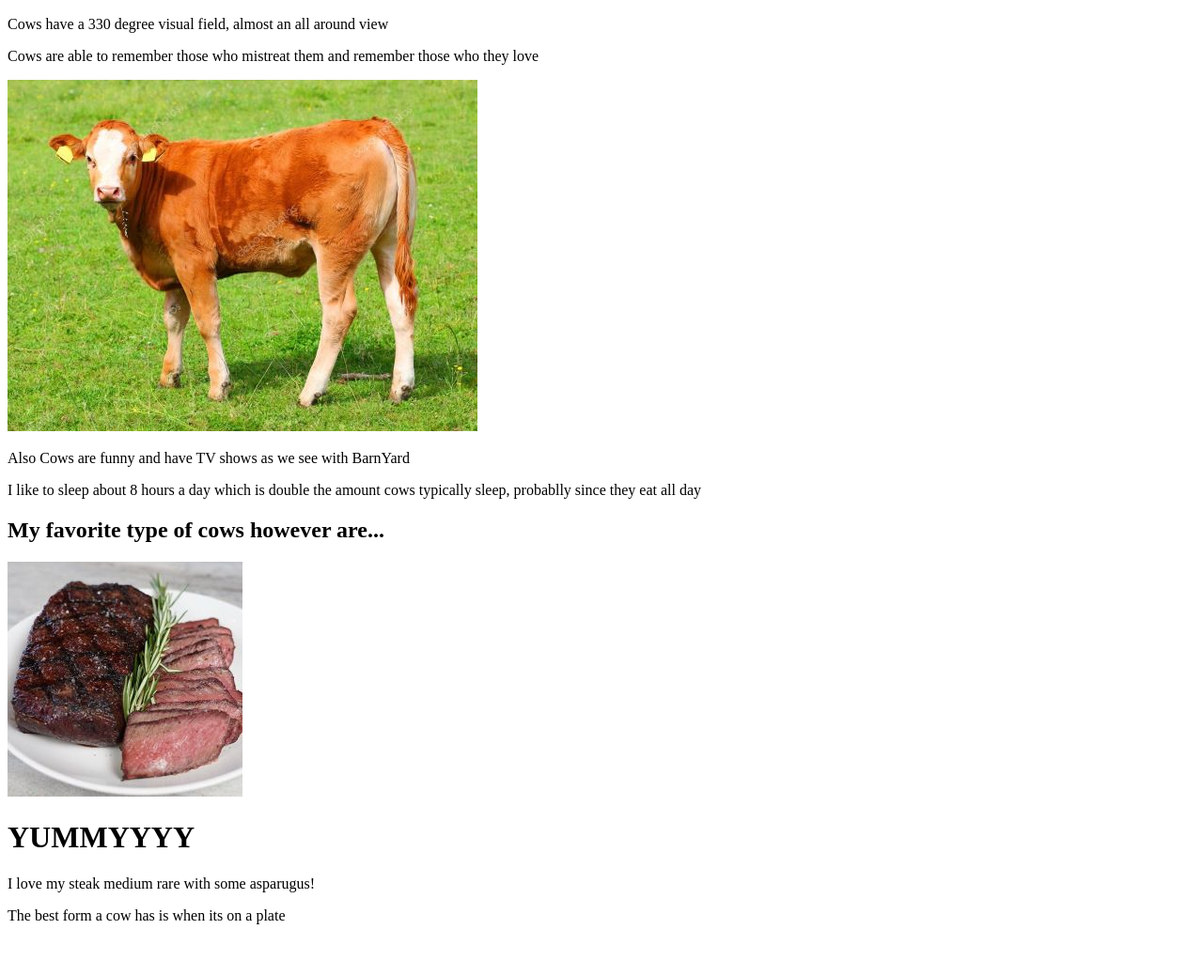
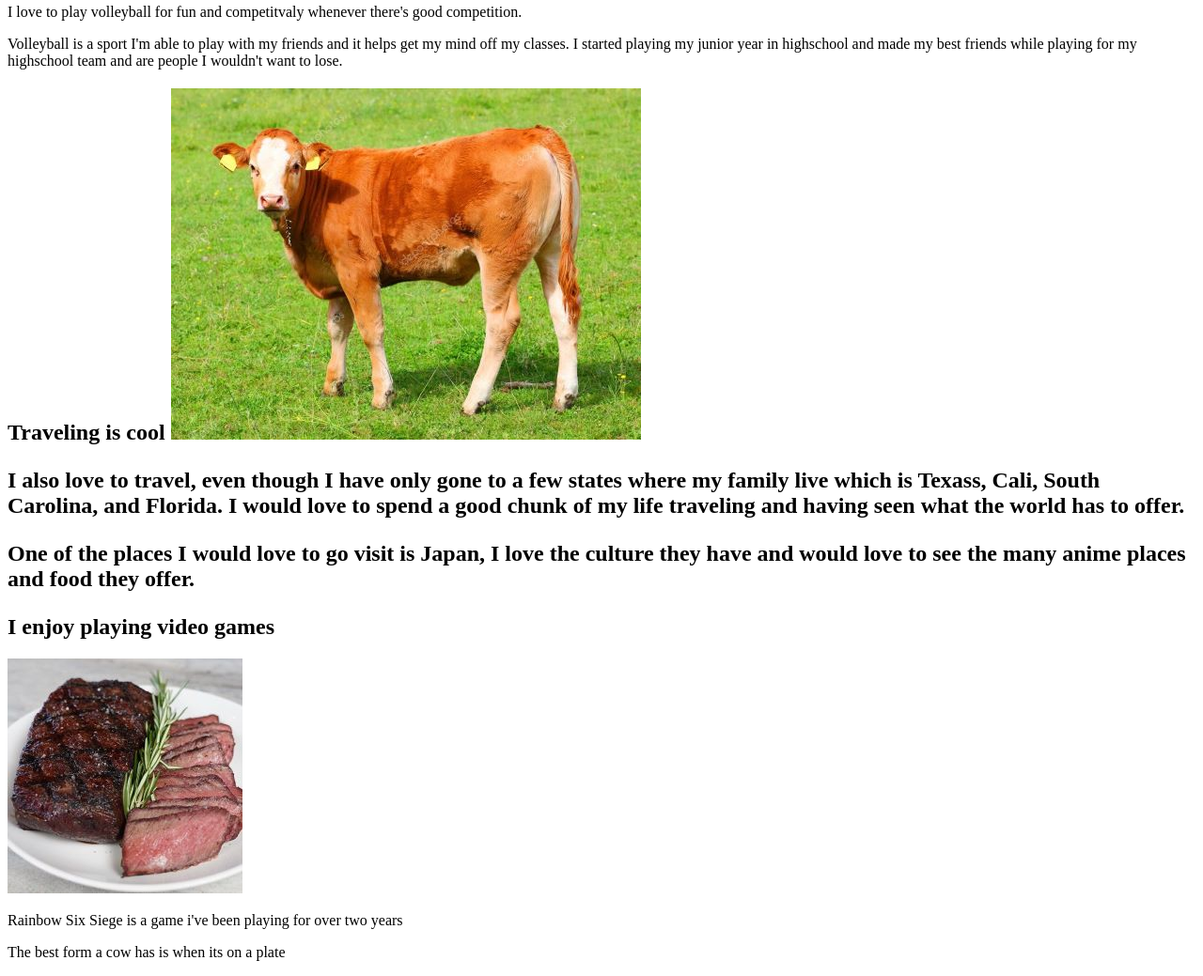
Before and after one commit to ihsouna/Cow, a plain HTML site: page index.html in a window 1280 px wide. Shown: the part 291-1330 px from the top of the page at 94% size. Before the commit the page ends 1291 px from the top, so only its background shows below. Drawn offline with Linux system fonts and the light colour scheme.

Commit message:
Update index.html
New website

```diff
--- a/index.html
+++ b/index.html
@@ -2,22 +2,22 @@
 <html lang="en">
 <head>
  <meta charset="utf-8">
-  <title>Love for cows!</title>
+  <title>Things I love</title>
 
 
 
   <body>
-    <h1> I love cows!</h1>
+    <h2>Volleyball is fun</h2>
 	<img src="media/Cow1.jpg" alt="image of cow with cowboy hat">
-	<p>Cows have a 330 degree visual field, almost an all around view</p>
-	<p>Cows are able to remember those who mistreat them and remember those who they love</p>
+	<p>I love to play volleyball for fun and competitvaly whenever there's good competition.</p>
+	<p>Volleyball is a sport I'm able to play with my friends and it helps get my mind off my classes. I started playing my junior year in highschool and made my best friends while playing for my highschool team and are people I wouldn't want to lose. </p>
+	<h2>Traveling is cool
 	<img src="media/Cow2.jpg" alt="image of brown cow in field">
-	<p>Also Cows are funny and have TV shows as we see with BarnYard</p>
-	<p>I like to sleep about 8 hours a day which is double the amount cows typically sleep, probablly since they eat all day </p>
-	<h2>My favorite type of cows however are...</h2>
+	<p>I also love to travel, even though I have only gone to a few states where my family live which is Texass, Cali, South Carolina, and Florida. I would love to spend a good chunk of my life traveling and having seen what the world has to offer.</p>
+	<p>One of the places I would love to go visit is Japan, I love the culture they have and would love to see the many anime places and food they offer. </p>
+	<h2>I enjoy playing video games</h2>
 	<img src="media/Cow3.jpg" alt="delicous cut steak">
-	<h1> YUMMYYYY</h1>
-	<p>I love my steak medium rare with some asparugus!</p>
+	<p>Rainbow Six Siege is a game i've been playing for over two years</p>
 	<p>The best form a cow has is when its on a plate</p>
   </body>
 </html>
```
